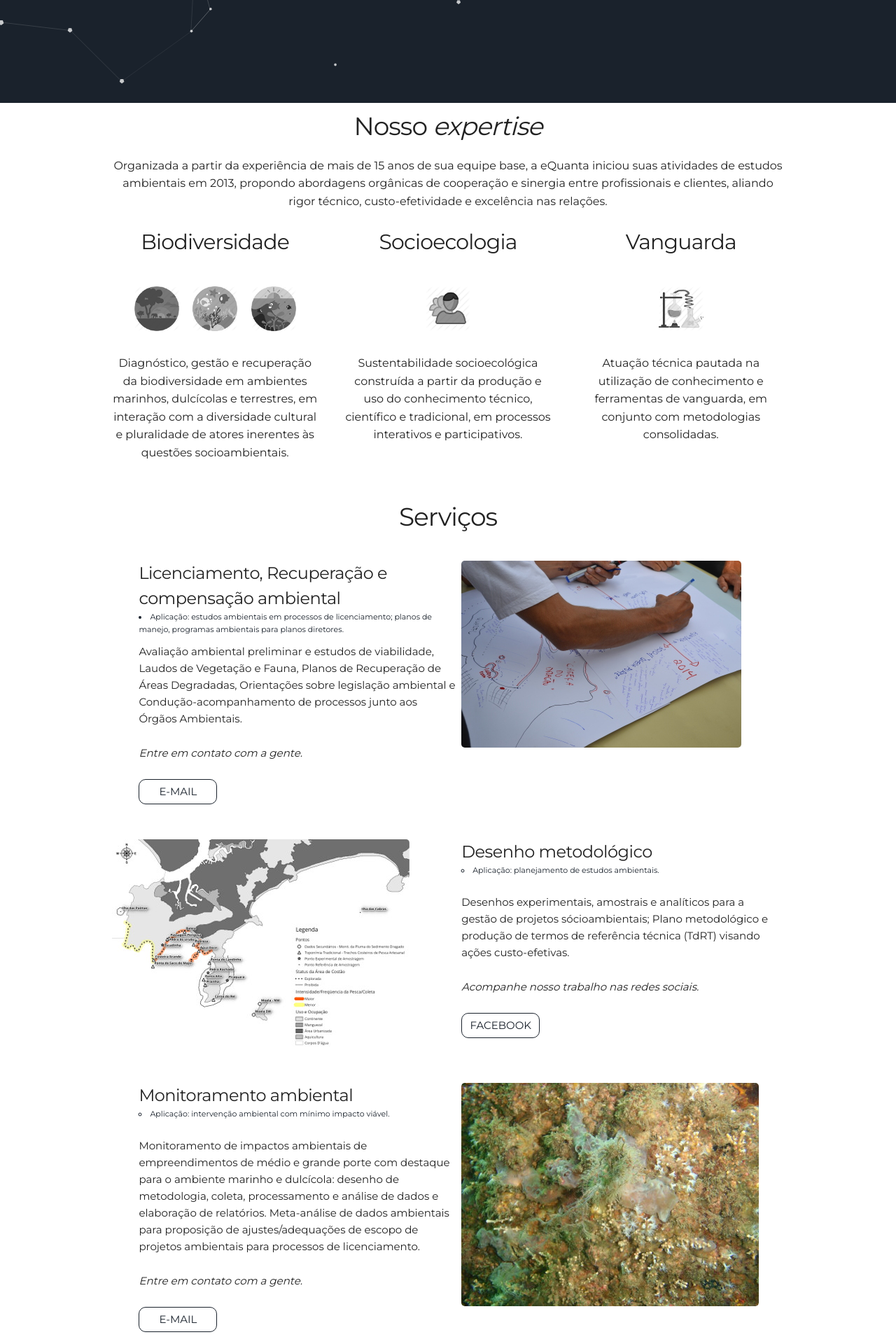
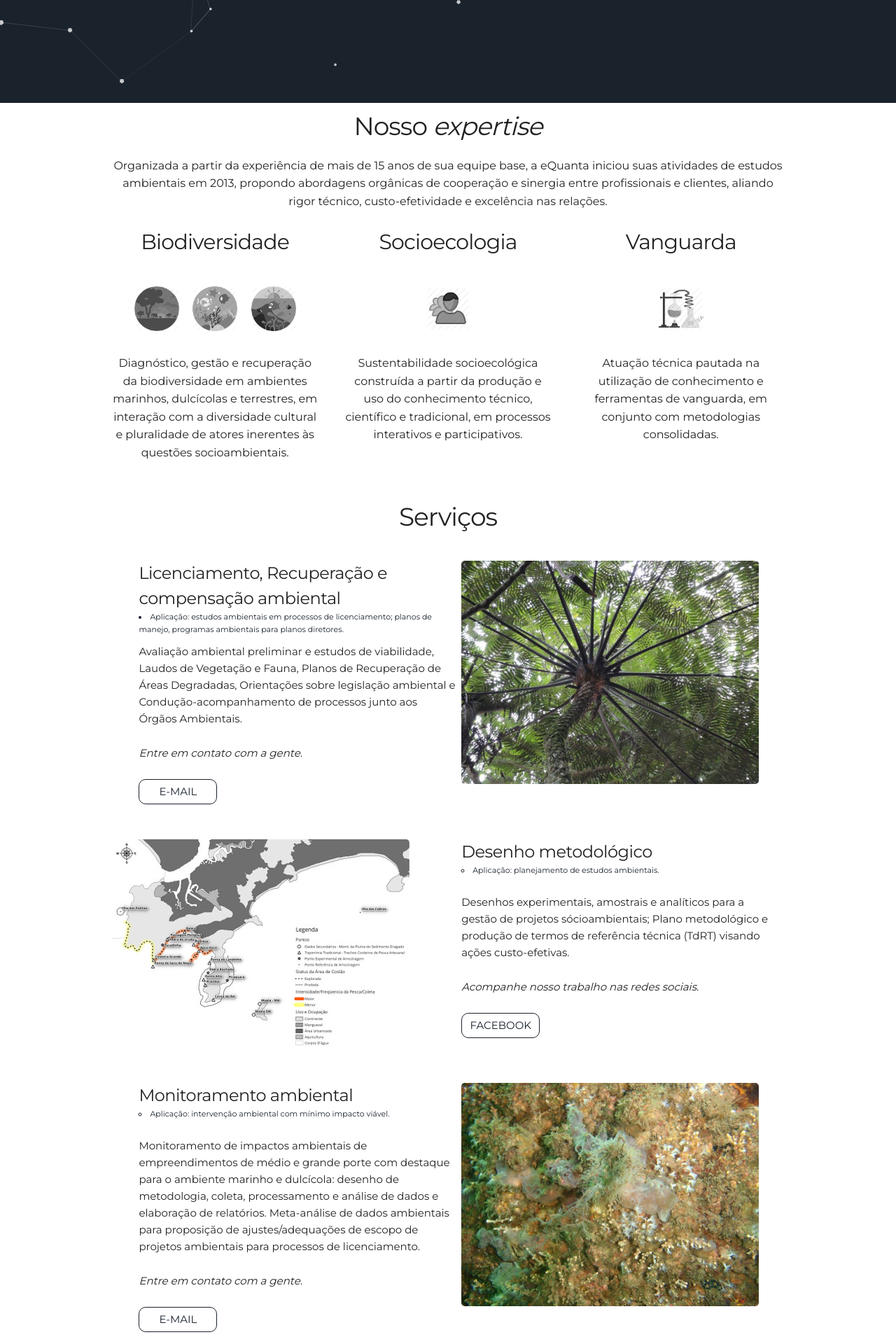
Before and after one commit to leroy1977/eQ1, a Jekyll site: the page built from index.html, in a window 1280 px wide. Shown: the part 760-2680 px from the top of the page at 70% size. Built offline with Jekyll 4.4.1, drawn with Linux system fonts in a browser that asks for light colours.

Commit message:
Update projects.html

```diff
--- a/_includes/projects.html
+++ b/_includes/projects.html
@@ -4,7 +4,7 @@
   </div>
   <div class="row user-projects">
     <div class="six columns images">
-      <img alt="" src="{{ "/assets/img/croqui.jpg" | prepend: site.baseurl }}" />
+      <img alt="" src="{{ "/assets/img/arv2.jpg" | prepend: site.baseurl }}" />
     </div>
     <div class="six columns">
       <h5> Licenciamento, Recuperação e compensação ambiental </h5>
```
